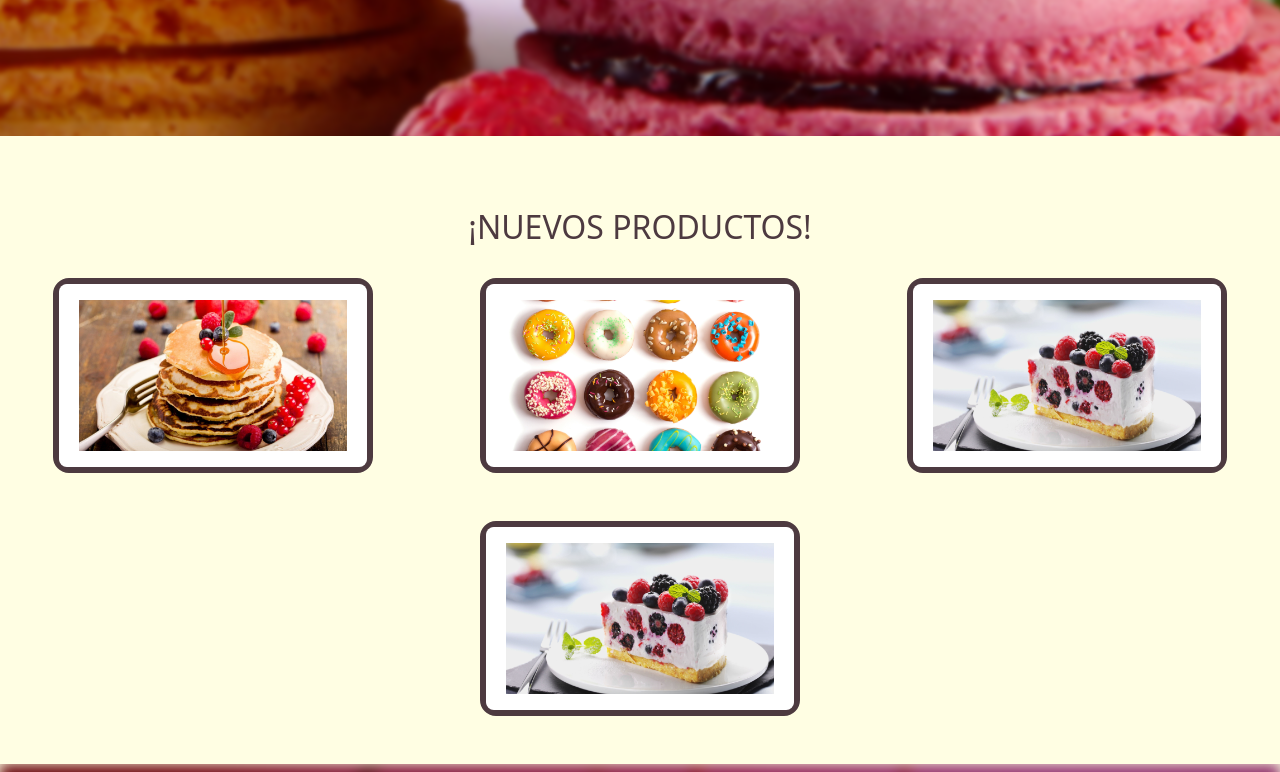
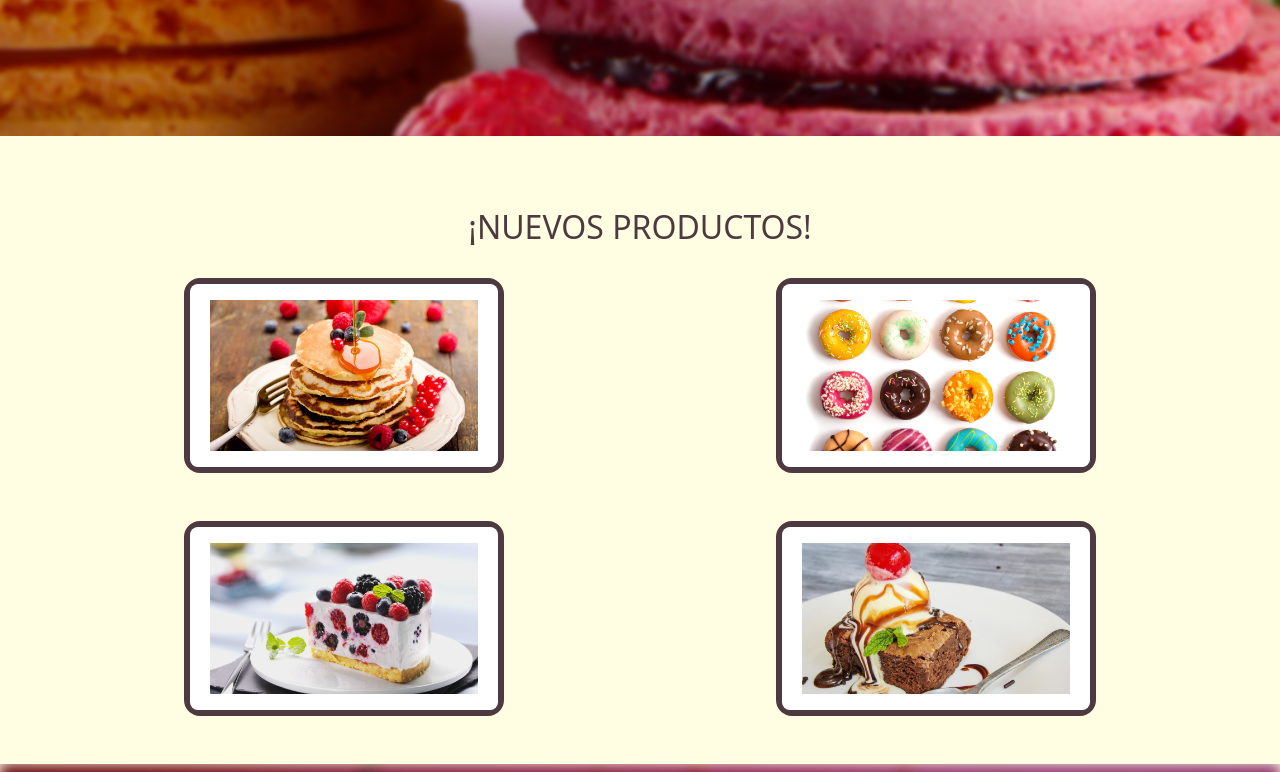
Before and after one commit to marcom25/panaderia-proyect, a React (Create React App) app: page / in a window 1280 px wide. Shown: the part 720-1492 px from the top of the page. Built offline with nearby package versions, Linux system fonts and the light colour scheme; a web font is replaced by a local one.

Commit message:
Fixing cards

```diff
--- a/src/components/Grid.jsx
+++ b/src/components/Grid.jsx
@@ -18,7 +18,7 @@ import image1 from "../images/bakery/pancakes.jpg";
 import image2 from "../images/bakery/donuts2.jpg";
 import image3 from "../images/bakery/pie.jpg";
 import image4 from "../images/bakery/bakery.jpg";
-import image5 from "../images/bakery/bakery2.jpg";
+import image5 from "../images/bakery/brownie.jpg";
 
 const Grid = () => {
     return (
@@ -35,12 +35,12 @@ const Grid = () => {
                 </div>
 
             </div>
-            <div className='row justify-content-sm-center bg-cream py-4'>
-            <h2 className="text-uppercase text-center brown-font pt-5">¡Nuevos productos!</h2>
-                <div className='col-sm py-4'>
+            <div className='row justify-content-sm-center bg-cream py-4 px-lg-5'>
+                <h2 className="text-uppercase text-center brown-font pt-5">¡Nuevos productos!</h2>
+                <div className='col-md-6 py-4'>
                     <Card
                     image={image1}
-                    msg="hola"
+                    msg="Pancakes"
                     // imageClass='card-img-top image accordion-button collapsed'
                     imageDataTarget='#flush-collapseOne'
                     imageAriaControls='flush-collapseOne'
@@ -50,10 +50,10 @@ const Grid = () => {
                     contentClass='card-title text-center accordion-body'
                     />
                 </div>
-                <div className='col-sm py-4'>
+                <div className='col-md-6 py-4'>
                     <Card
                     image={image2}
-                    msg="hola"
+                    msg="Donuts"
                     // imageClass='card-img-top image accordion-button collapsed'
                     imageDataTarget='#flush-collapseTwo'
                     imageAriaControls='flush-collapseTwo'
@@ -63,10 +63,10 @@ const Grid = () => {
                     contentClass='card-title text-center accordion-body'
                     />
                 </div>
-                <div className='col-sm py-4'>
+                <div className='col-md-6 py-4'>
                     <Card
                     image={image3}
-                    msg="hola"
+                    msg="Torta"
                     // imageClass='card-img-top image accordion-button collapsed'
                     imageDataTarget='#flush-collapseThree'
                     imageAriaControls='flush-collapseThree'
@@ -76,10 +76,10 @@ const Grid = () => {
                     contentClass='card-title text-center accordion-body'
                     />
                 </div>
-                <div className='col-sm py-4'>
+                <div className='col-md-6 py-4'>
                     <Card
-                    image={image3}
-                    msg="hola"
+                    image={image5}
+                    msg="Brownie"
                     // imageClass='card-img-top image accordion-button collapsed'
                     imageDataTarget='#flush-collapseFour'
                     imageAriaControls='flush-collapseFour'
```
